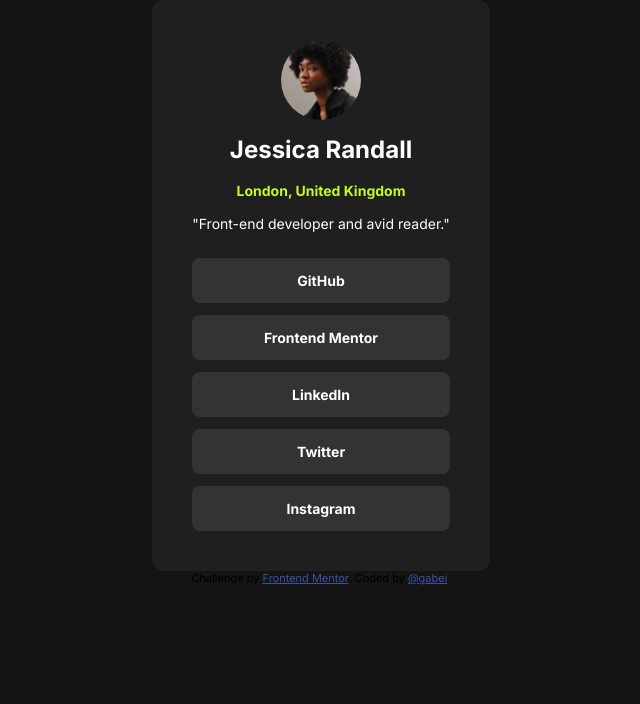
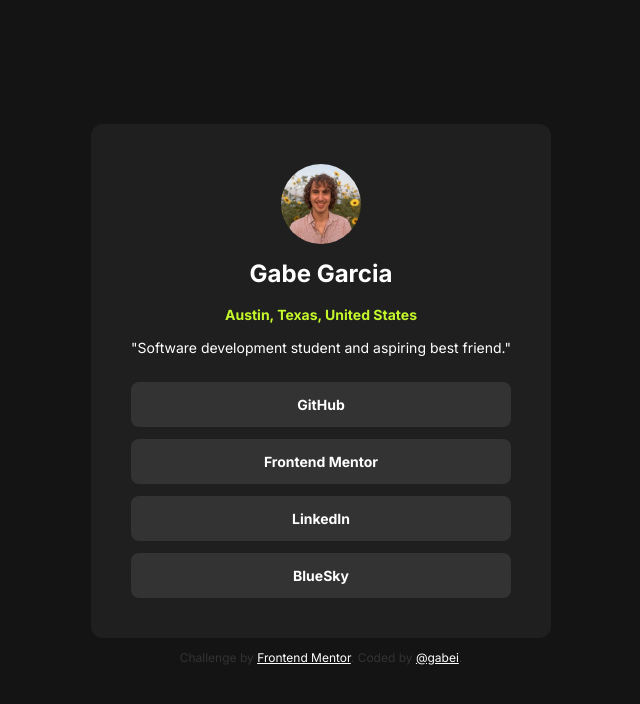
Before and after one commit to gabei/Social-Links-Profile__FEM, a website: page index.html in a window 1280 px wide. Shown: the whole page, without its empty margins (319-959 px from the left). Drawn offline with Linux system fonts and the light colour scheme.

Commit message:
updated html with my info., added links. fixed body styling.

```diff
--- a/index.html
+++ b/index.html
@@ -13,16 +13,15 @@
 
   <main>
     <section class="card">
-      <img src="./assets/images/avatar-jessica.jpeg" alt="A circular photo of Jessica Randall" class="card__image">
-      <h1 class="card__name">Jessica Randall</h1>
-      <p class="card__location">London, United Kingdom</p>
-      <p class="card__bio">"Front-end developer and avid reader."</p>
+      <img src="./assets/images/avatar.jpg" alt="A circular photo of Gabe Garcia" class="card__image">
+      <h1 class="card__name">Gabe Garcia</h1>
+      <p class="card__location">Austin, Texas, United States</p>
+      <p class="card__bio">"Software development student and aspiring best friend."</p>
       <ul class="card__links">
-        <li class="card__links-button"><a href="#" >GitHub</a></li>
-        <li class="card__links-button"><a href="#">Frontend Mentor</a></li>
-        <li class="card__links-button"><a href="#">LinkedIn</a></li>
-        <li class="card__links-button"><a href="#">Twitter</a></li>
-        <li class="card__links-button"><a href="#">Instagram</a></li>
+        <li class="card__links-button"><a href="https://github.com/gabei" target="_blank">GitHub</a></li>
+        <li class="card__links-button"><a href="https://www.frontendmentor.io/profile/gabei" target="_blank">Frontend Mentor</a></li>
+        <li class="card__links-button"><a href="https://www.linkedin.com/in/gabe-garcia-a904aa335/" target="_blank">LinkedIn</a></li>
+        <li class="card__links-button"><a href="https://bsky.app/profile/gabeio.bsky.social" target="_blank">BlueSky</a></li>
       </ul>
     </section>
   </main>
--- a/style/index.scss
+++ b/style/index.scss
@@ -54,6 +54,7 @@
 
 body {
     background-color: $color-gray-900;
+    height: 100vh;
     display: flex;
     flex-direction: column;
     justify-content: center;
@@ -121,6 +122,14 @@
 
 }
 
+.attribution {
+    padding: $space-150;
+    font-size: $space-150;
+    text-align: center;
+    color: $color-gray-700;
 
-.attribution { font-size: 11px; text-align: center; }
-.attribution a { color: hsl(228, 45%, 44%); }
+    & a {
+        color: $color-white;
+    }
+
+}
```
Also changed, not shown: assets/images/avatar-jessica.jpeg (deleted), assets/images/avatar.jpg (added), style/style.css, 1 other file.
